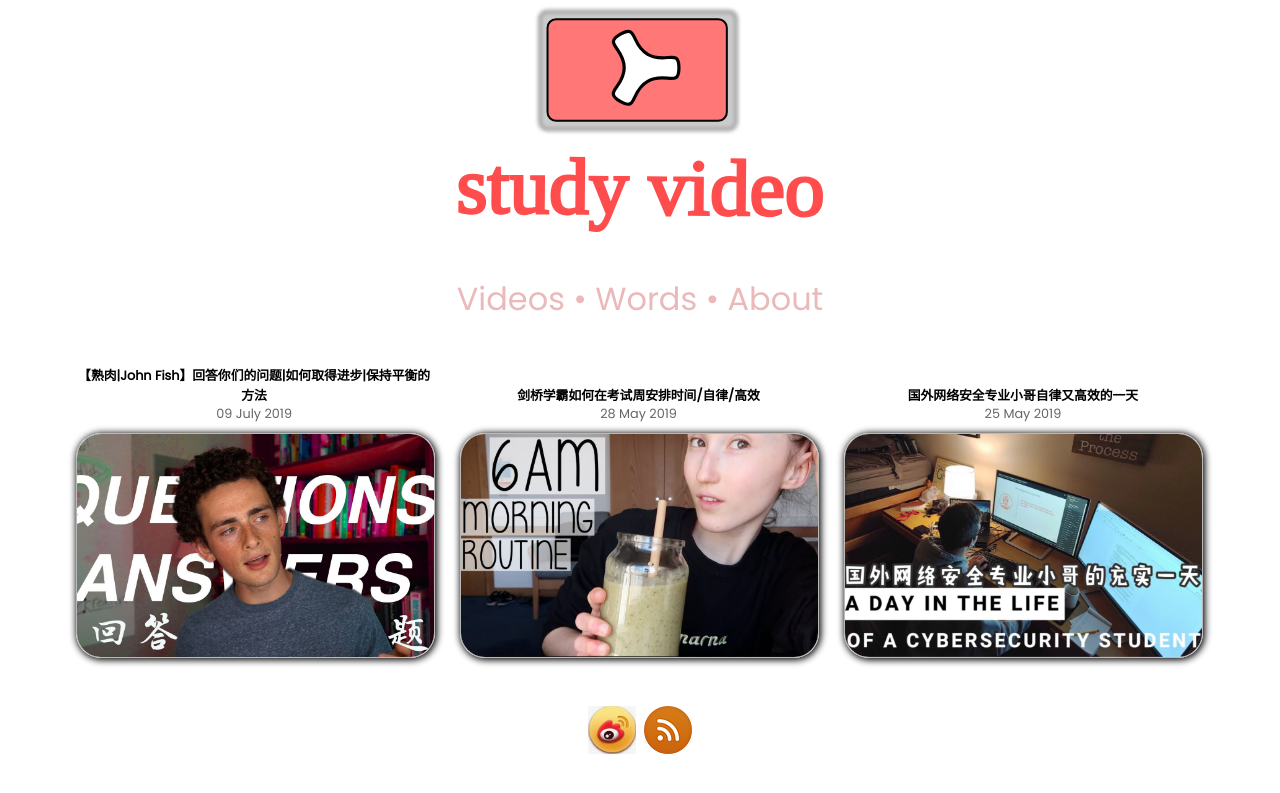
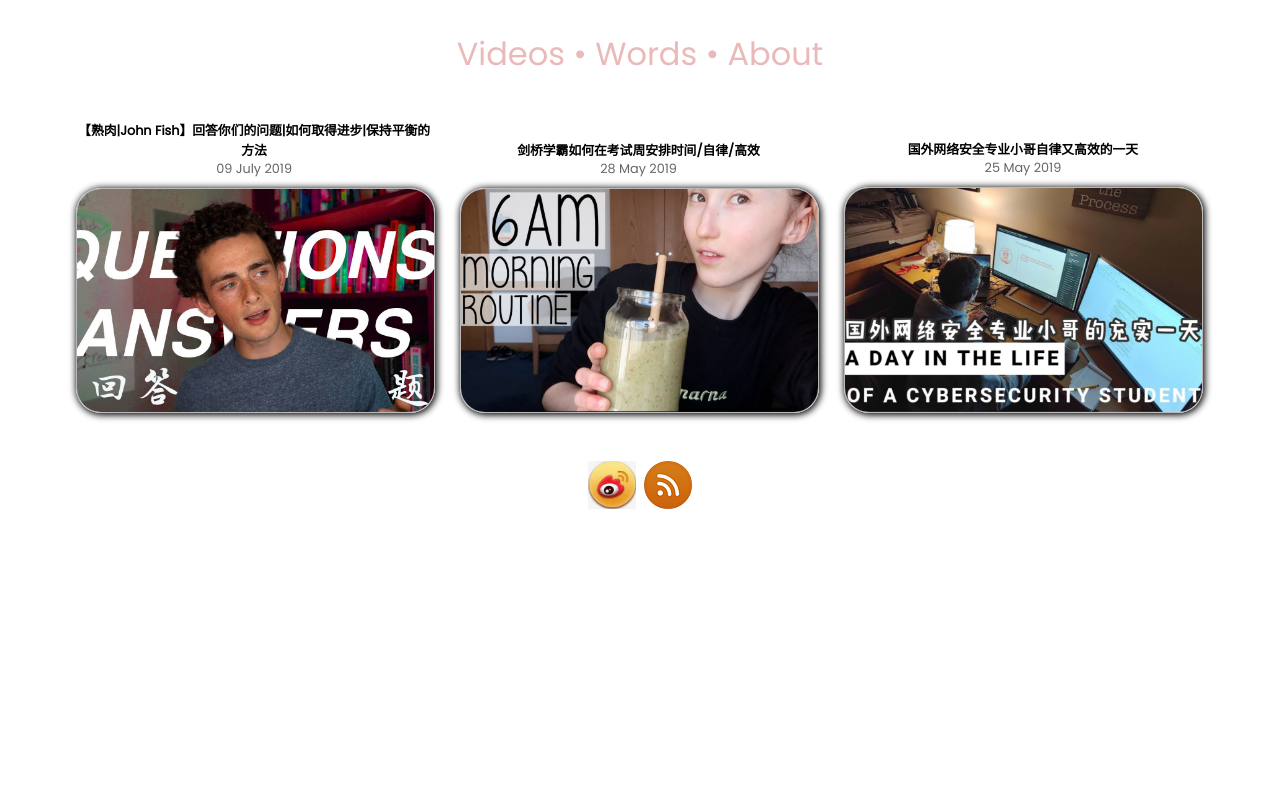
Before and after one commit to wblearn/study-video, a Jekyll site: the page built from pages/index.html, in a window 1280 px wide. Shown: the top 793 px of the page. Built offline with Jekyll 4.4.1, drawn with Linux system fonts in a browser that asks for light colours.

Commit message:
Signed-off-by: wblearn <1275660493@qq.com>

```diff
--- a/pages/index.html
+++ b/pages/index.html
@@ -4,7 +4,7 @@
 ---
 
 <header>
-  <img src='{{ site.baseurl }}/assets/img/logo.svg' />
+ <!-- <img src='{{ site.baseurl }}/assets/img/logo.svg' />  -->
   <nav role='navigation'>
     <ul>
       <li><a href='{{ site.baseurl }}/videos'>Videos</a></li>
```
